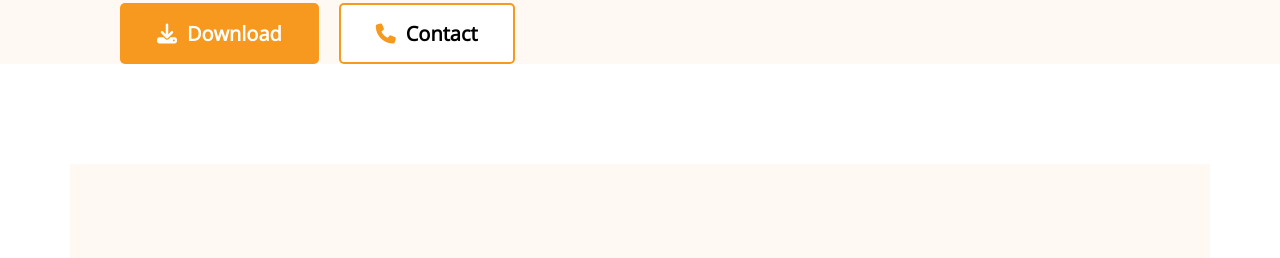
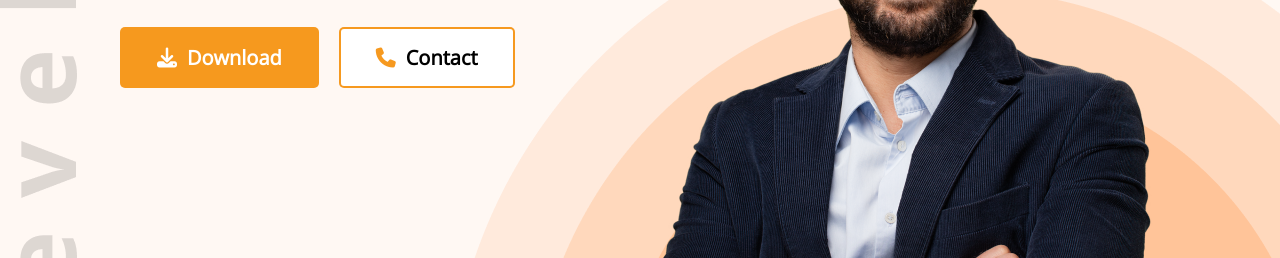
Before and after one commit to pijushwebdev/developer-portfolio, a plain HTML site: page index.html in a window 1280 px wide. Shown: the part 412-670 px from the top of the page. Drawn offline with nearby package versions, Linux system fonts and the light colour scheme; the site is published under a folder, as on GitHub Pages, so addresses that start at the root find nothing.

Commit message:
fixed picture loading problem

```diff
--- a/css/style.css
+++ b/css/style.css
@@ -18,7 +18,7 @@
 
 #header {
     background-color: var(--section-bg-color);
-    background-image: url(/images/header_bg.png), url(/images/developer.png);
+    background-image: url(../images/header_bg.png), url(../images/developer.png);
     background-repeat: no-repeat;
     background-position: bottom right, left;
     margin-bottom: 100px;
--- a/index.html
+++ b/index.html
@@ -35,7 +35,7 @@
                     <button class="btn-secondary"><i class="fa-solid fa-phone btn-margin"></i>Contact</button>
                 </div>
             </div>
-            <img class="hero" src="/images/hardy.png" alt="hero-pic">
+            <img class="hero" src="./images/hardy.png" alt="hero-pic">
         </div>
     </header>
     <main>
```
